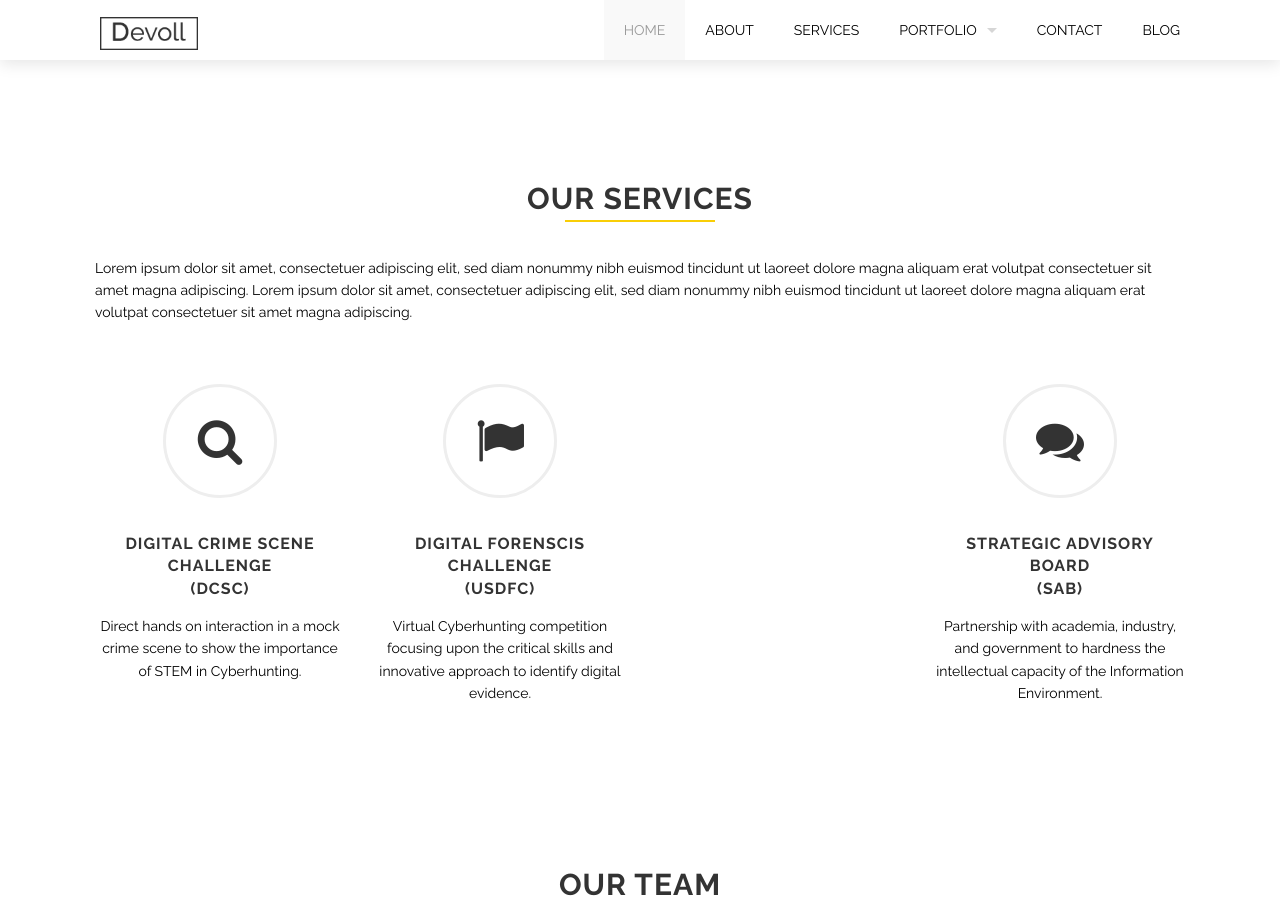
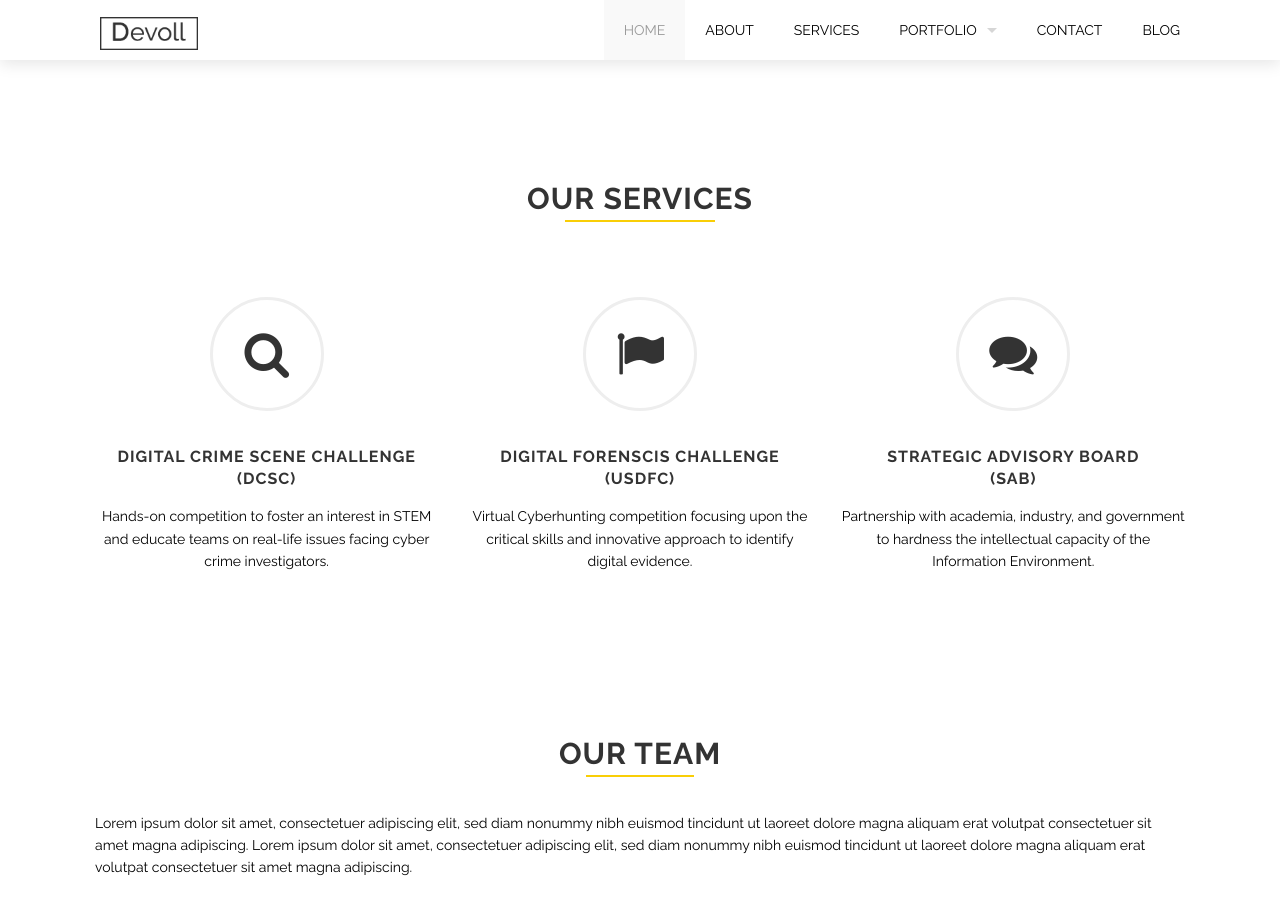
Before and after one commit to USDFC/usdfc.github.io, a Jekyll site: the page built from index.html, in a window 1280 px wide and 900 px high, scrolled down 1001 px. Built offline with Jekyll 4.4.1, drawn with Linux system fonts in a browser that asks for light colours; nearby versions of some CDN libraries; library files that are not in the unit come from our copies.

Commit message:
Working on our services - Cyber Crime scene done

```diff
--- a/index.html
+++ b/index.html
@@ -121,26 +121,23 @@ slides:
     <div class='large-12 columns'>
       {% include section-header.html title="Our Services" %}
       <div class='spacing'></div>
-      <p>
-        Lorem ipsum dolor sit amet, consectetuer adipiscing elit, sed diam nonummy nibh euismod tincidunt ut laoreet dolore magna aliquam erat volutpat consectetuer sit amet magna adipiscing. Lorem ipsum dolor sit amet, consectetuer adipiscing elit, sed diam nonummy nibh euismod tincidunt ut laoreet dolore magna aliquam erat volutpat consectetuer sit amet magna adipiscing.
-      </p>
       <div class='two spacing'></div>
     </div>
   </div>
 
   <div class="row">
-    <div class="medium-3 large-3 columns">
+    <div class="medium-4 large-4 columns">
       {%
         include icon-text.html
         title='Digital Crime Scene Challenge'
         abbrivation='DCSC'
-        desc='Direct hands on interaction in a mock crime scene to show the importance of STEM in Cyberhunting.'
+        desc='Hands-on competition to foster an interest in STEM and educate teams on real-life issues facing cyber crime investigators.'
         icon_class='fa fa-search'
         delay='200'
         shape_class='icon-text-circle'
       %}
     </div>
-    <div class="medium-3 large-3 columns">
+    <div class="medium-4 large-4 columns">
       {%
         include icon-text.html
         title='Digital Forenscis Challenge'
@@ -151,7 +148,7 @@ slides:
         shape_class='icon-text-circle'
       %}
     </div>
-    <div class="medium-3 large-3 columns">
+    <div class="medium-4 large-4 columns">
       {%
         include icon-text.html
         title='Strategic Advisory Board'
```
